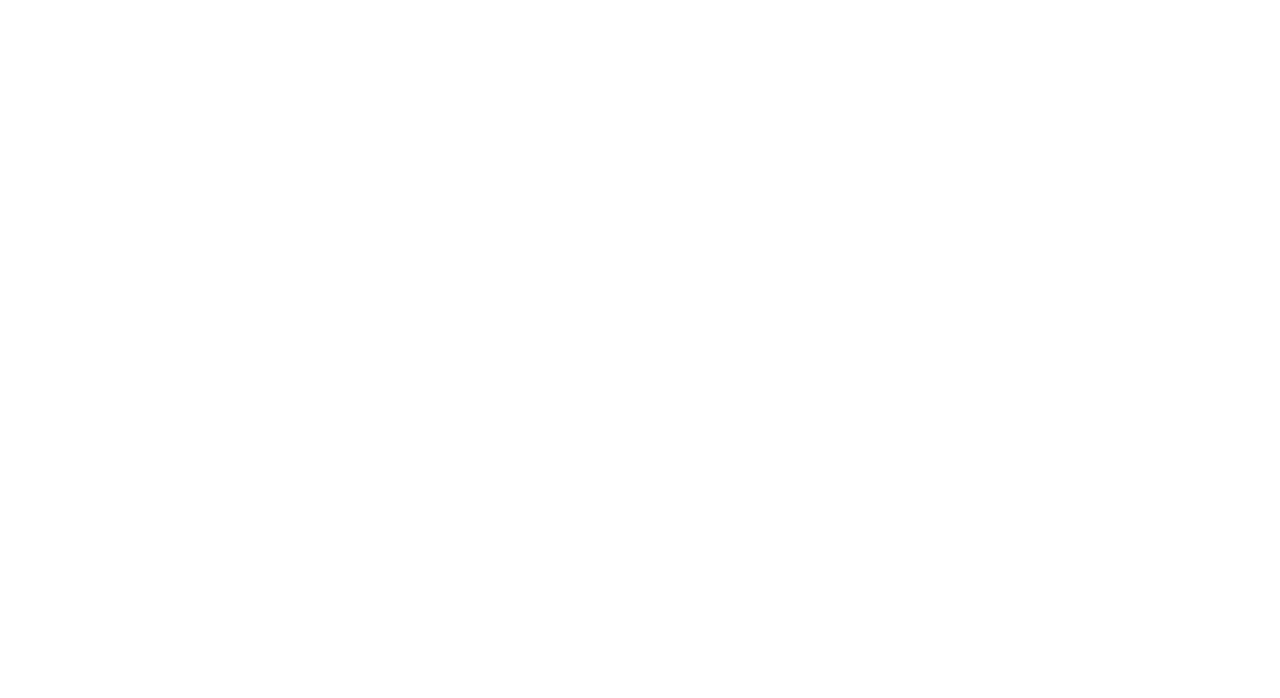
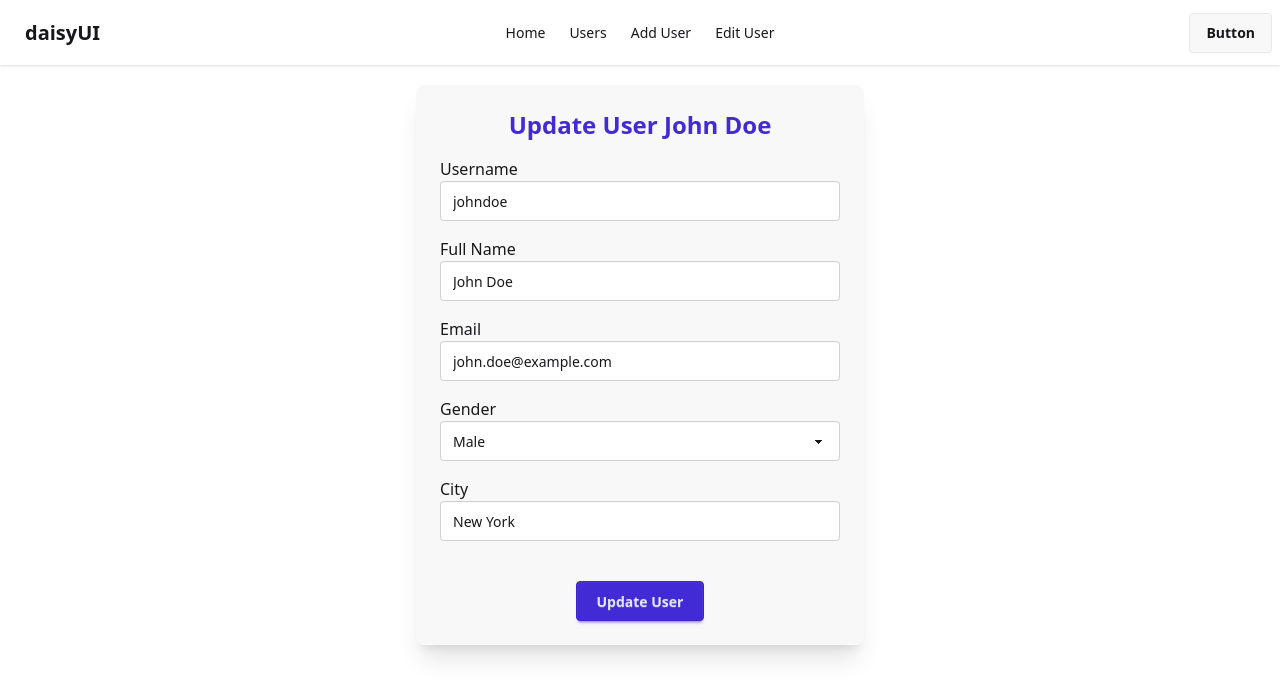
Before and after one commit to rubaiiyat/01-Redux, a React (Vite) app in the folder 08-Caching-in-RTK-Query/: page /update-user/1 in a window 1280 px wide. Before the commit this address had no page. Shown: the top 698 px of the page. Built offline with nearby package versions, Linux system fonts and the light colour scheme; data requests are answered from the project's data file.

Commit message:
get user and for update user by id

```diff
--- /dev/null
+++ b/08-Caching-in-RTK-Query/src/Components/Pages/UpdateUser.jsx
@@ -0,0 +1,117 @@
+import { useForm } from "react-hook-form";
+import { useNavigate, useParams } from "react-router";
+import { useGetUserByIdQuery } from "../../Redux/Features/User/UserApi";
+import Loading from "./Loading";
+import { useEffect } from "react";
+
+const UpdateUser = () => {
+  const { id } = useParams();
+  const navigate = useNavigate();
+  const { data: user = {}, isLoading, error } = useGetUserByIdQuery(id);
+
+  const {
+    register,
+    handleSubmit,
+    formState: { errors },
+    reset,
+  } = useForm();
+
+  if (user && !isLoading && !error && !reset.called) {
+    reset(user);
+    reset.called = true;
+  }
+
+  if (isLoading) return <Loading></Loading>;
+
+  if (error) return <div>{error.message}</div>;
+
+  const onSubmit = async (data) => {
+    try {
+      alert("User Added Successfully");
+      navigate("/");
+    } catch (error) {
+      console.log(error);
+    }
+  };
+  return (
+    <div className="bg-base-100 flex items-center justify-center mt-5">
+      <form
+        onSubmit={handleSubmit(onSubmit)}
+        className="card w-full max-w-md bg-base-200 shadow-xl p-6 space-y-4"
+      >
+        <h2 className="text-2xl font-bold text-center text-primary">
+          Update User {user.name}
+        </h2>
+
+        <div className="form-control">
+          <label className="label">
+            <span className="label-text text-base-content">Username</span>
+          </label>
+          <input
+            type="text"
+            placeholder="Enter username"
+            {...register("username", { required: true })}
+            className="input input-bordered w-full bg-base-100 text-base-content"
+          />
+        </div>
+
+        <div className="form-control">
+          <label className="label">
+            <span className="label-text text-base-content">Full Name</span>
+          </label>
+          <input
+            type="text"
+            placeholder="Enter full name"
+            {...register("name", { required: true })}
+            className="input input-bordered w-full bg-base-100 text-base-content"
+          />
+        </div>
+
+        <div className="form-control">
+          <label className="label">
+            <span className="label-text text-base-content">Email</span>
+          </label>
+          <input
+            type="email"
+            placeholder="Enter email"
+            {...register("mail", { required: true })}
+            className="input input-bordered w-full bg-base-100 text-base-content"
+          />
+        </div>
+
+        <div className="form-control">
+          <label className="label">
+            <span className="label-text text-base-content">Gender</span>
+          </label>
+          <select
+            {...register("gender", { required: true })}
+            className="select select-bordered w-full bg-base-100 text-base-content"
+          >
+            <option value="">Select gender</option>
+            <option value="male">Male</option>
+            <option value="female">Female</option>
+            <option value="other">Other</option>
+          </select>
+        </div>
+
+        <div className="form-control">
+          <label className="label">
+            <span className="label-text text-base-content">City</span>
+          </label>
+          <input
+            type="text"
+            placeholder="Enter city"
+            {...register("city", { required: true })}
+            className="input input-bordered w-full bg-base-100 text-base-content"
+          />
+        </div>
+
+        <div className="form-control mt-6 mx-auto">
+          <button className="btn btn-primary mx-auto w-32">Update User</button>
+        </div>
+      </form>
+    </div>
+  );
+};
+
+export default UpdateUser;
--- a/08-Caching-in-RTK-Query/src/Components/Pages/Users.jsx
+++ b/08-Caching-in-RTK-Query/src/Components/Pages/Users.jsx
@@ -1,5 +1,6 @@
 import React from "react";
 import { useDeleteUserMutation } from "../../Redux/Features/User/UserApi";
+import { Link } from "react-router";
 
 const Users = ({ user }) => {
   const { id, name, username, mail, gender, city, isActive } = user;
@@ -46,7 +47,9 @@
           >
             Delete Post
           </button>
-          <button className="btn btn-info">Update Post</button>
+          <Link to={`/update-user/${id}`}>
+            <button className="btn btn-info">Update Post</button>
+          </Link>
         </div>
       </div>
     </div>
--- a/08-Caching-in-RTK-Query/src/Redux/Features/User/UserApi.js
+++ b/08-Caching-in-RTK-Query/src/Redux/Features/User/UserApi.js
@@ -8,6 +8,10 @@
     getUsers: builder.query({
       query: () => "/users",
       providesTags: ["Users"],
+    }),
+
+    getUserById: builder.query({
+      query: (id) => `/users/${id}`,
     }),
 
     addNewUser: builder.mutation({
@@ -30,6 +34,7 @@
 
 export const {
   useGetUsersQuery,
+  useGetUserByIdQuery,
   useAddNewUserMutation,
   useDeleteUserMutation,
 } = UserApi;
--- a/08-Caching-in-RTK-Query/src/main.jsx
+++ b/08-Caching-in-RTK-Query/src/main.jsx
@@ -6,6 +6,7 @@
 import { Store } from "./Redux/Store.js";
 import Home from "./Components/Pages/Home.jsx";
 import AddNewUser from "./Components/Pages/AddNewUser.jsx";
+import UpdateUser from "./Components/Pages/UpdateUser.jsx";
 
 createRoot(document.getElementById("root")).render(
   <Provider store={Store}>
@@ -15,7 +16,10 @@
           <Route path="/" element={<Home></Home>}></Route>
           <Route path="/users" element={<Home></Home>}></Route>
           <Route path="/add-user" element={<AddNewUser></AddNewUser>}></Route>
-          <Route path="/edit-user" element={<div>Edit User</div>}></Route>
+          <Route
+            path="/update-user/:id"
+            element={<UpdateUser></UpdateUser>}
+          ></Route>
         </Route>
       </Routes>
     </BrowserRouter>
```
